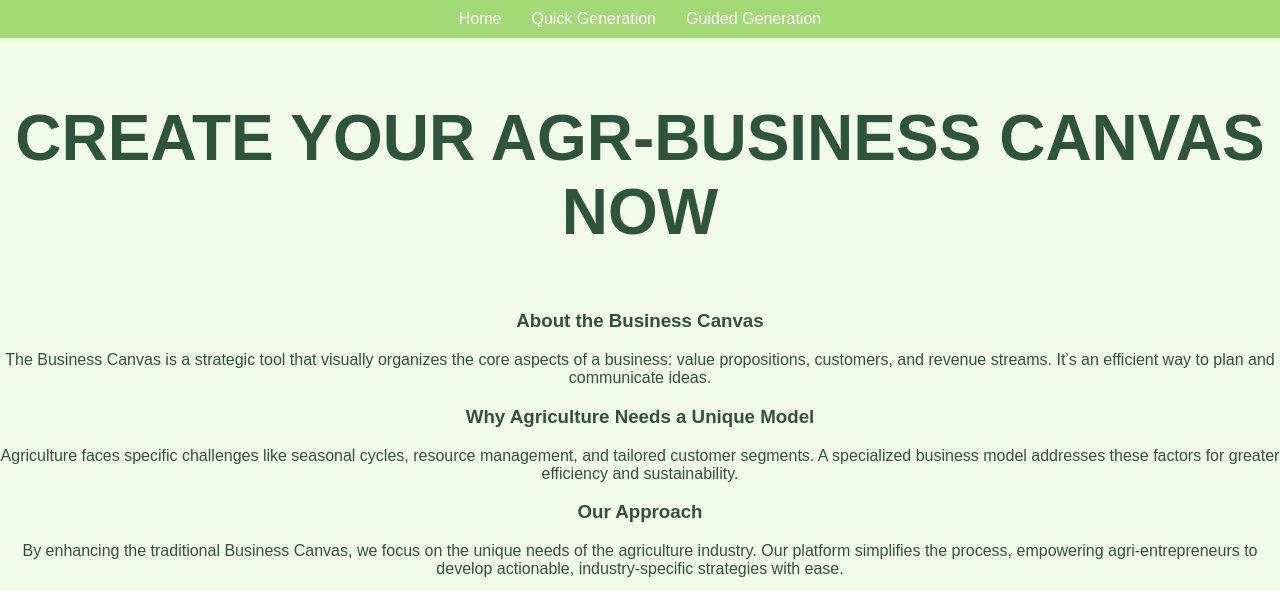
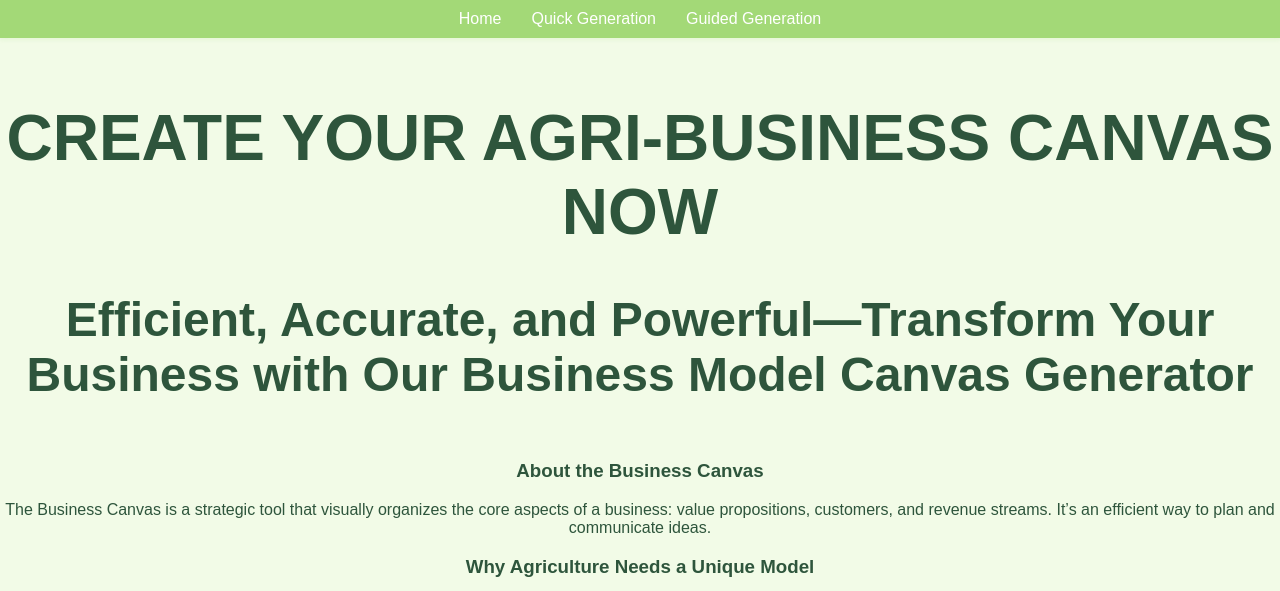
Before and after one commit to Seele28/Agr-Business-Plan-Canvas, a Flask app: page / in a window 1280 px wide. Shown: the top 591 px of the page. Run offline with Flask 3, Linux system fonts and the light colour scheme.

Commit message:
Update index.html

```diff
--- a/BMC-qwen_model_PH/templates/index.html
+++ b/BMC-qwen_model_PH/templates/index.html
@@ -18,7 +18,8 @@
     <div class="container-index">
         <!-- Title Section -->
         <div class="title">
-            <h1>CREATE YOUR AGR-BUSINESS CANVAS NOW</h1>
+            <h1>CREATE YOUR AGRI-BUSINESS CANVAS NOW</h1>
+            <h2>Efficient, Accurate, and Powerful—Transform Your Business with Our Business Model Canvas Generator</h2>
         </div>
 
         <!-- Description Section -->
```
